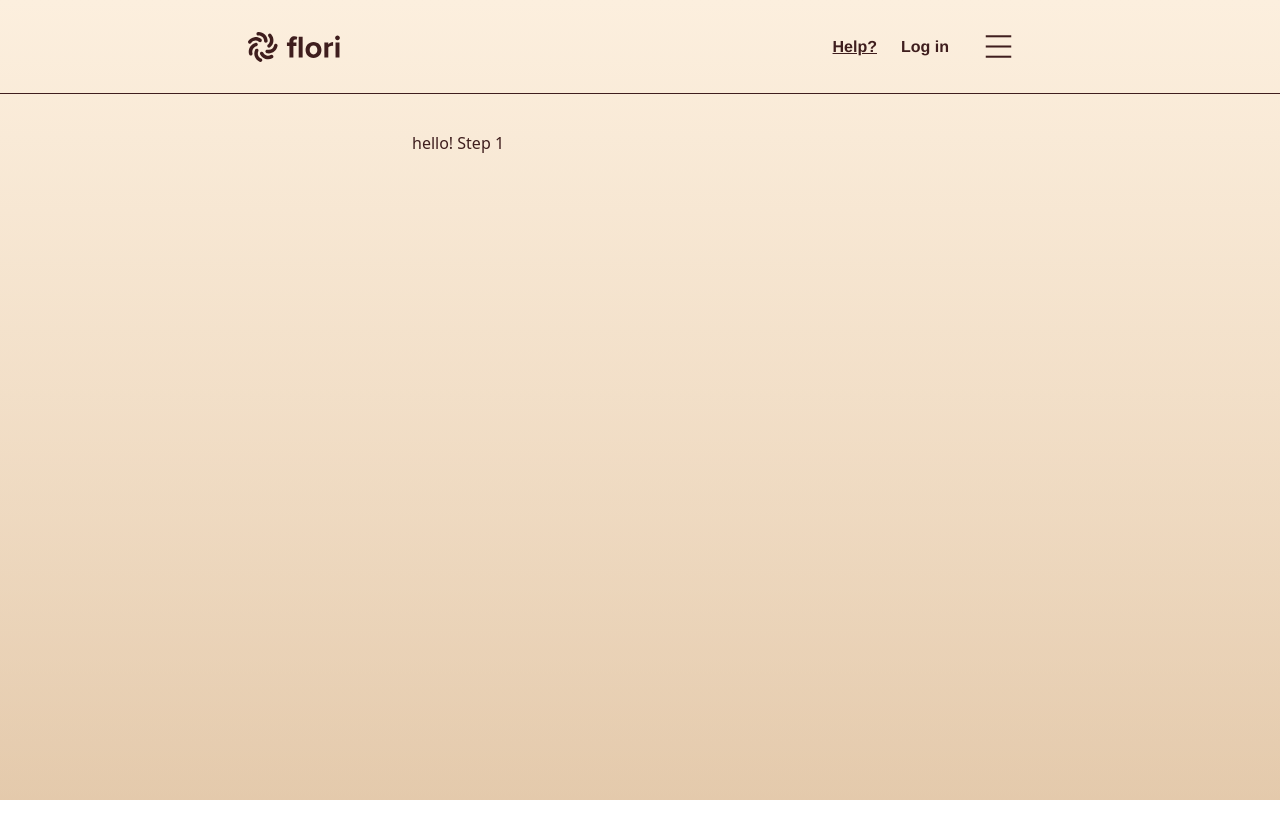
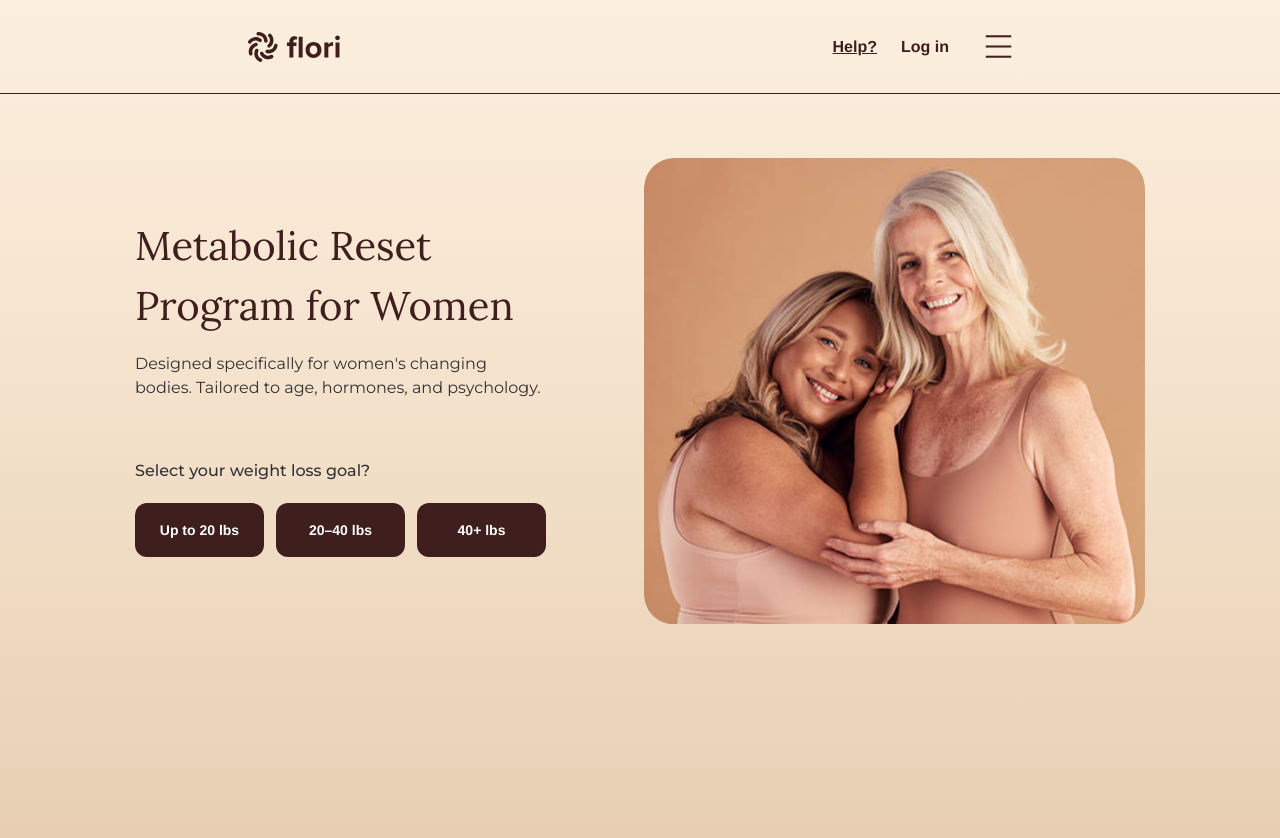
Before and after one commit to vjegorovs00/FloriHealthFunnel, a Next.js app: page /step-1 in a window 1280 px wide. Shown: the top 838 px of the page. Before the commit the page ends 800 px from the top, so only its background shows below. Built offline with nearby package versions, Linux system fonts and the light colour scheme.

Commit message:
Hero page implemented

```diff
--- a/src/app/(wizard)/layout.tsx
+++ b/src/app/(wizard)/layout.tsx
@@ -39,7 +39,7 @@ export default function WizardLayout( {children}: {children: ReactNode }) {
 
             {(!isSpecial && !isStepOne && !isLast) && <ProgressBar value={progress}/>}
 
-            <main className={`wizard-shell`}>
+            <main className={`${!isStepOne && !isLast ? 'wizard-shell' : 'first-last-shell'}`}>
                 {children}
             </main>
         </div>
--- a/src/app/(wizard)/step-1/page.tsx
+++ b/src/app/(wizard)/step-1/page.tsx
@@ -1,5 +1,80 @@
+'use client'
+import Image from "next/image";
+import { useRouter } from 'next/navigation';
+
+import hero from "@/assets/step-1/hero.png"
+
 export default function Step1Page(){
+    const router = useRouter();
+
+    const handleSelectGoal = (goal: 'upto20' | '20to40' | '40plus') => {
+    //    TODO save goal into state
+        router.push('/step-2');
+    }
+
     return(
-        <div>hello! Step 1</div>
+        <section className="first-last-shell flex flex-col md:flex-row items-center md:gap-[87px] pt-16 pb-[320px]">
+
+            {/* left column */}
+            <div className="flex-1 space-y-8">
+                <div className="flex h-[466px] flex-col justify-between pt-[58px] pb-[67px]">
+
+                    {/* upper text */}
+                    <div className="space-y-4">
+                        <h1 className="font-lora text-[40px]">
+                            Metabolic Reset
+                            <br/>
+                            Program for Women
+                        </h1>
+                        <p className="font-montserrat text-[#323234]">
+                            Designed specifically for women&apos;s changing <br/>bodies. Tailored to age, hormones, and psychology.
+                        </p>
+                    </div>
+                    {/* bottom elements */}
+                    <div>
+                        <p className="font-montserrat text-[#323234] font-medium">Select your weight loss goal?</p>
+                        {/* buttons */}
+                        <div className="flex flex-wrap gap-3 font-helvetica mt-[20px]">
+                            <button
+                                type="button"
+                                onClick={() => handleSelectGoal('upto20')}
+                                className="rounded-xl w-[129px] h-[54px] font-semibold text-white button-active text-[14px]
+                                transition-colors duration-200 hover:opacity-90"
+                            >
+                                Up to 20 lbs
+                            </button>
+                            <button
+                                type="button"
+                                onClick={() => handleSelectGoal('20to40')}
+                                className="rounded-xl w-[129px] h-[54px] font-semibold text-white button-active text-[14px]
+                                transition-colors duration-200 hover:opacity-90"
+                            >
+                                20–40 lbs
+                            </button>
+
+                            <button
+                                type="button"
+                                onClick={() => handleSelectGoal('40plus')}
+                                className="rounded-xl w-[129px] h-[54px] font-semibold text-white button-active text-[14px]
+                                transition-colors duration-200 hover:opacity-90"
+                            >
+                                40+ lbs
+                            </button>
+                        </div>
+                    </div>
+                </div>
+            </div>
+
+            {/* Right column */}
+            <div className="flex-1 flex justify-end">
+                <div className="relative h-[466px] w-[501px] max-w-full">
+                    <Image
+                        src={hero}
+                        alt="Hero image"
+                        className="rounded-[30px] object-cover"
+                    />
+                </div>
+            </div>
+        </section>
     );
 }
--- a/src/app/globals.css
+++ b/src/app/globals.css
@@ -1,4 +1,5 @@
 @import "tailwindcss";
+@source "../app/**/*.{ts,tsx,js,jsx}" "../components/**/*.{ts,tsx,js,jsx}";
 
 @import "../styles/token.css";
 @import "../styles/utilities.css";
--- a/src/components/layout/BaseNavbar.tsx
+++ b/src/components/layout/BaseNavbar.tsx
@@ -22,7 +22,7 @@ export default function BaseNavbar({
 }: BaseNavbarProps) {
     return(
         <header className={clsx('', className)}>
-            <div className="grid grid-cols-3 items-center">
+            <div className="grid grid-cols-3 items-center max-w-6xl justify-center mx-auto">
                 <div className="flex items-center justify-start">{left}</div>
                 <div className="flex items-center justify-center">{center}</div>
                 <div className="flex items-center justify-end">{right}</div>
--- a/src/components/wizard/MetricNumberStep.tsx
+++ b/src/components/wizard/MetricNumberStep.tsx
@@ -42,7 +42,7 @@ export function MetricNumberStep({
 
     return(
         <form
-            className="space-y-6"
+            className="space-y-6 mb-[300px]"
             onSubmit={handleSubmit}>
 
             <header className="text-center space-y-5">
--- a/src/styles/components.css
+++ b/src/styles/components.css
@@ -20,4 +20,7 @@
   .wizard-shell {
     @apply mx-auto max-w-[456px] py-[37px];
   }
+  .first-last-shell{
+    @apply mx-auto max-w-[1010px];
+  }
 }
--- a/src/styles/token.css
+++ b/src/styles/token.css
@@ -30,6 +30,7 @@
 
   --color-button: #3F1E1E;
   --color-button-inActive: rgba(63, 30, 30, 0.5);
+  --color-button-hover: rgba(63, 30, 30, 0.9);
   --color-under-toggle: #ECE9E9;
 
   /* radius */
--- a/src/styles/utilities.css
+++ b/src/styles/utilities.css
@@ -40,12 +40,20 @@
         color: var(--color-primary-foreground);
     }
     .foreground-inActive{
-        color: var(--color-primary-foreground-inactive)
+        color: var(--color-primary-foreground-inactive);
     }
     .button-active{
         background: var(--color-button);
+        transition: background-color 0.2s ease;
+    }
+    .button-active:hover {
+    background: var(--color-button-hover);
     }
     .button-inActive{
         background: var(--color-button-inActive);
     }
+    .text-40 {
+        font-size: 40px;
+        line-height: 1.2;
+    }
 }
```
Also changed, not shown: src/assets/step-1/hero.png (added).
